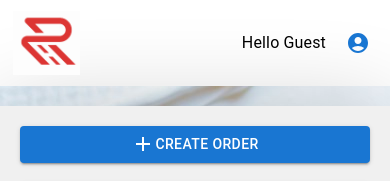
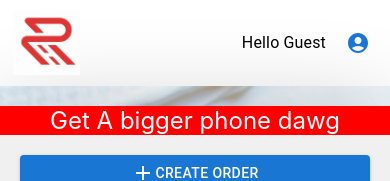
Before and after one commit to Tcviles/redTechTest, a React (Create React App) app: page / in a window 390 px wide. Shown: the top 181 px of the page. Built offline with nearby package versions, Linux system fonts and the light colour scheme; no server answers.

Commit message:
add some more responsiveness

```diff
--- a/src/components/TVTable.tsx
+++ b/src/components/TVTable.tsx
@@ -13,6 +13,17 @@ import { useDeleteOrdersOnDiscMutation, useGetOrdersQuery } from '../reducers/ap
 const useStyles = tss.create({
     table: {
         background: 'white',
+    },
+    banner: {
+        background: 'Red',
+        color: 'white',
+        fontSize: '24px',
+        textAlign: 'center',
+        position: 'sticky',
+
+        '@media (min-width: 400px)': {
+            display: 'none',
+        },
     },
     tableHeader: {
         display: 'flex',
@@ -118,6 +129,7 @@ function TVTable() {
     return (
         <div>
             <Grid className={classes.table}>
+                <Grid className={classes.banner}>Get A bigger phone dawg</Grid>
                 <Grid container className={classes.tableHeader}>
                     <Grid item xs={12} sm={3} className={classes.headerItem}>
                         <Button className={classes.button} variant="contained" onClick={() => navigate("/create")}>
```
